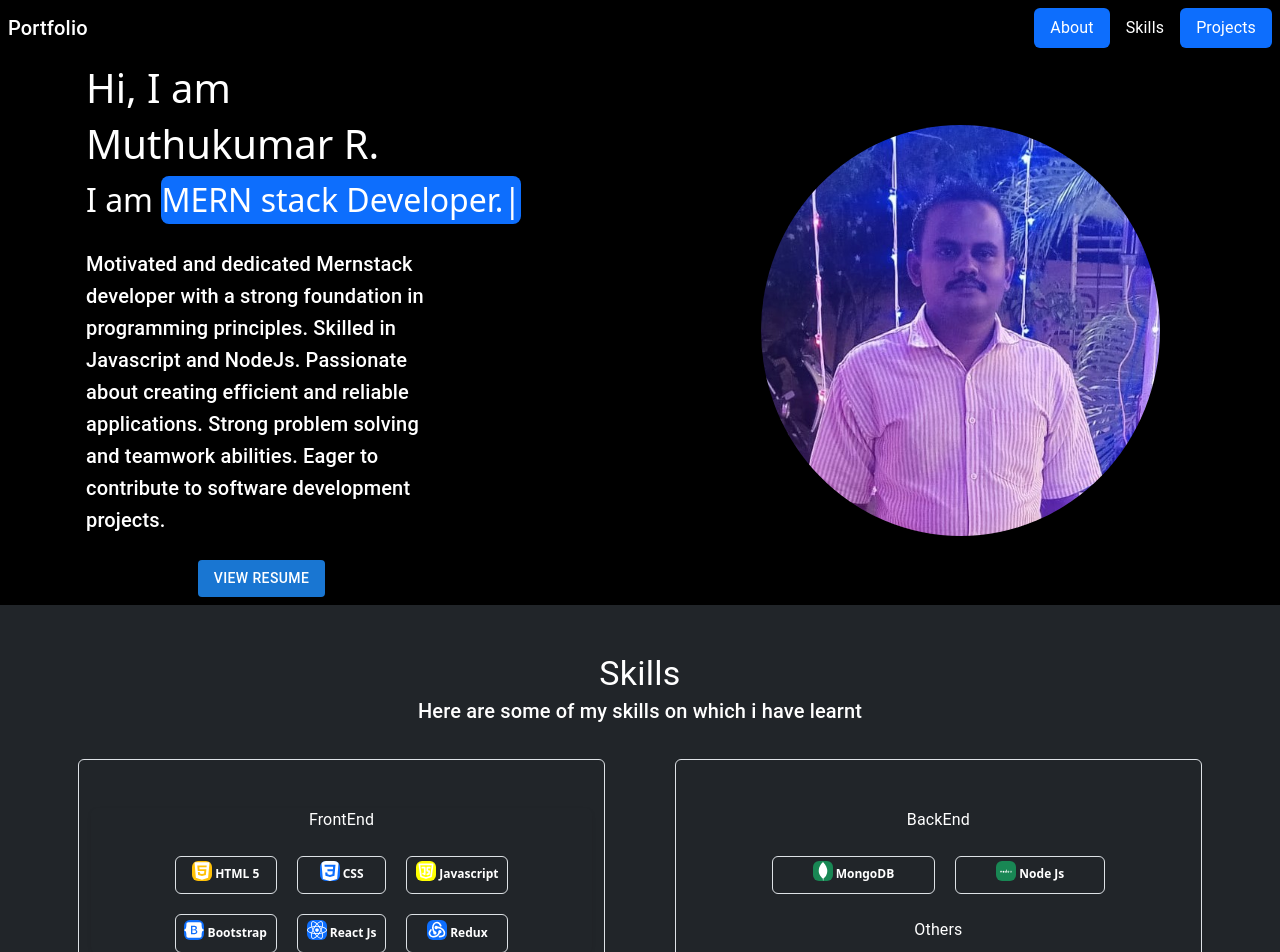
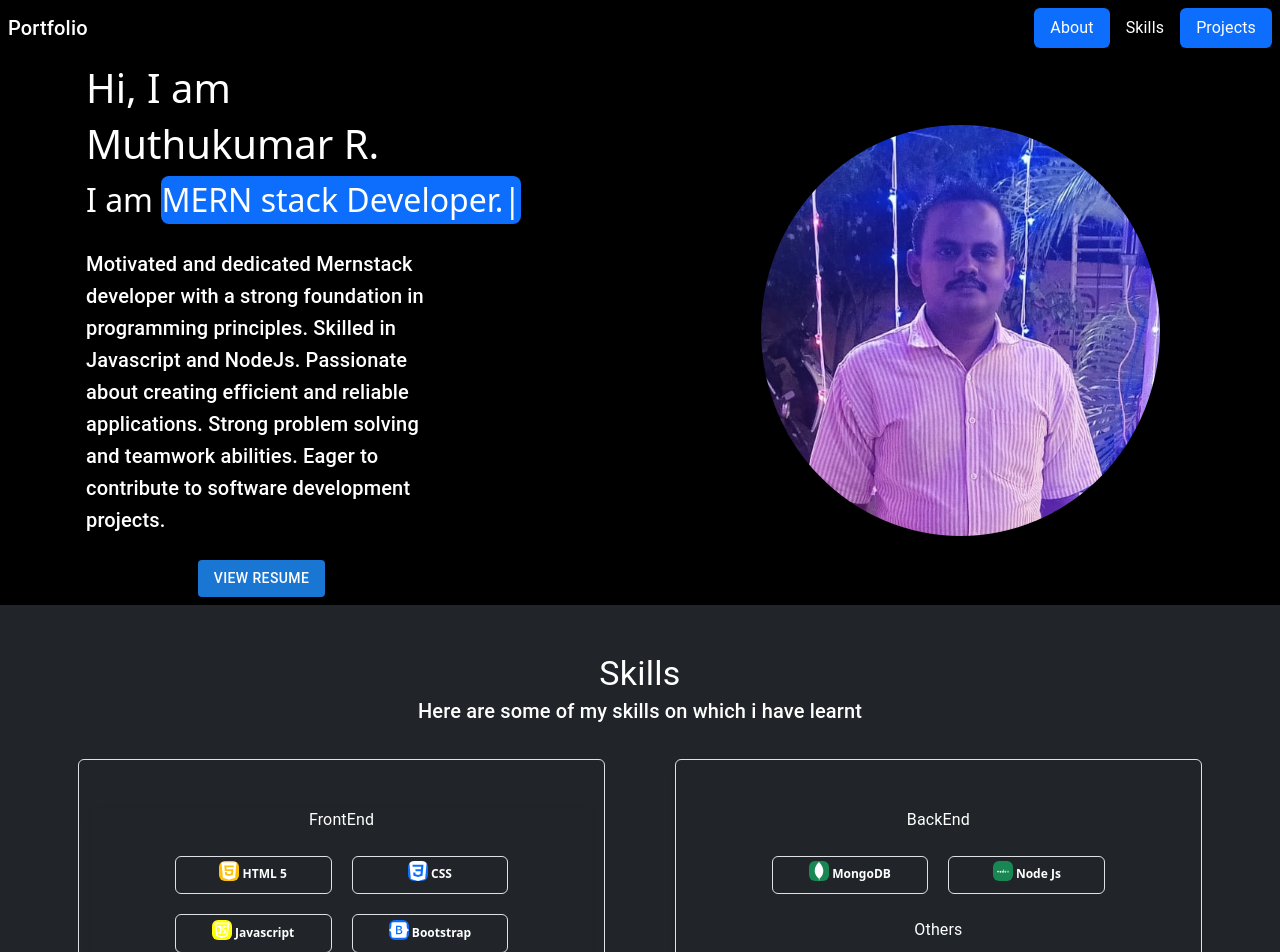
Before and after one commit to rammuthu1993/Muthukumar, a React (Vite) app: page / in a window 1280 px wide. Shown: the top 952 px of the page. Built offline with nearby package versions, Linux system fonts and the light colour scheme.

Commit message:
fifth commit

```diff
--- a/src/App.css
+++ b/src/App.css
@@ -7,7 +7,7 @@
 }
 .dis-grid{
     display: grid;
-    grid-template-columns: repeat(auto-fit,minmax(80px,auto));
+    grid-template-columns: repeat(auto-fit,minmax(100px,auto));
     gap: 20px;
 }
 .text-block{
--- a/src/components/PortFolio.jsx
+++ b/src/components/PortFolio.jsx
@@ -74,7 +74,7 @@ export const PortFolio = ()=>{
               </Typography>
               <br />
               <div className="d-flex justify-content-center w-75">
-              <Button variant="contained"><a className="text-decoration-none text-white" href="/src/Files/Muthukumar R Resume.pdf">View Resume</a> </Button>
+              <Button variant="contained"><a className="text-decoration-none text-white" href="https://drive.google.com/file/d/1z7B3bHpuMNOv549UR8kw9Y0fXhbHmjjU/view?usp=sharing">View Resume</a> </Button>
               </div>
               </div>
 
```
